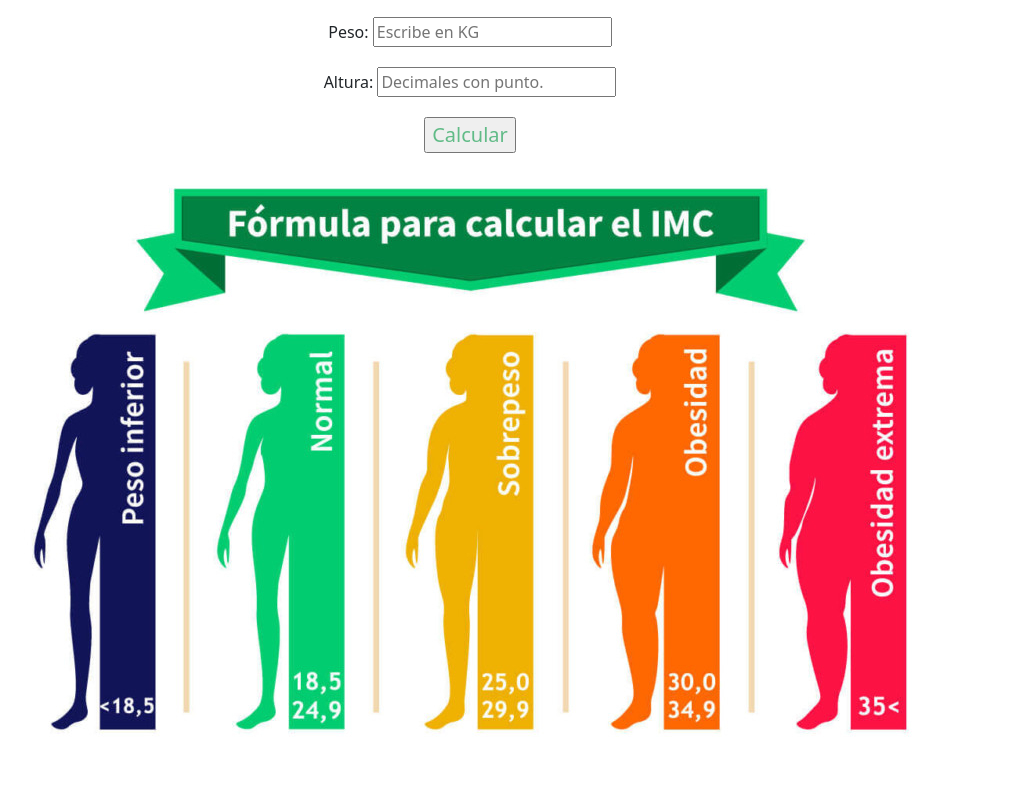
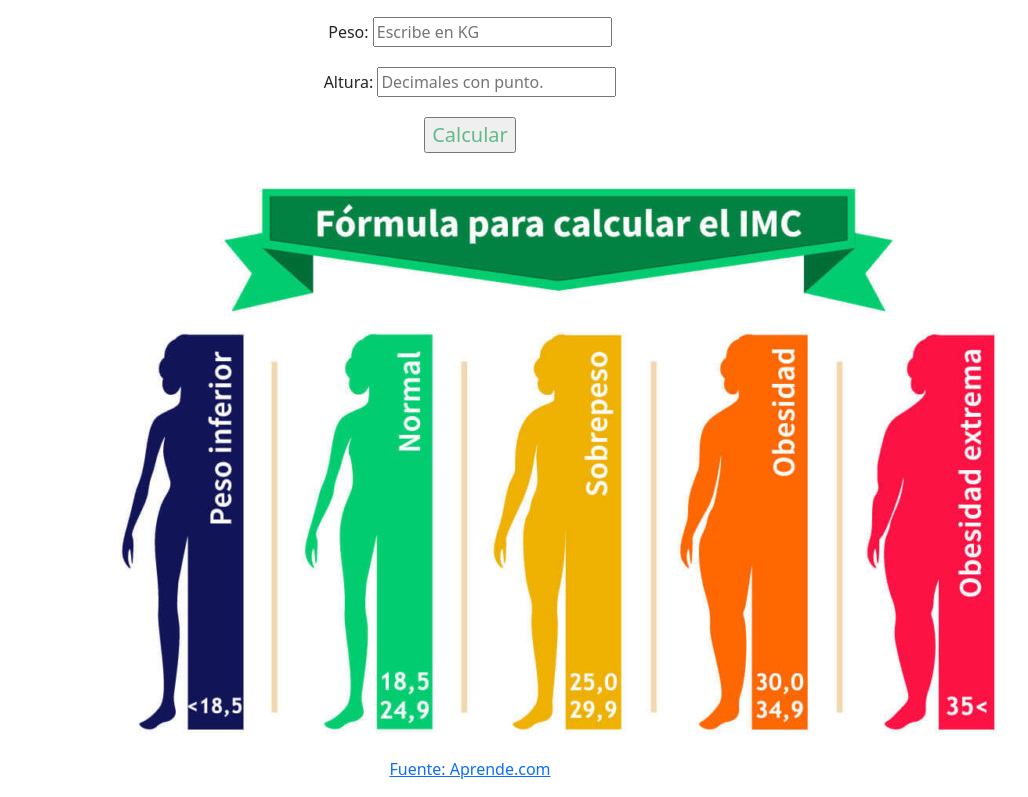
Before and after one commit to Elizabeth-pg/CalculadoraIMC, a plain HTML site: page index.html in a window 1280 px wide. Shown: the part 59-856 px from the top of the page, without its empty margins (170-1198 px from the left). Before the commit the page ends 816 px from the top, so only its background shows below. Drawn offline with nearby package versions, Linux system fonts and the light colour scheme.

Commit message:
cambipo enlace

```diff
--- a/index.html
+++ b/index.html
@@ -41,6 +41,7 @@
       </div>
       <div class="col">
         <img src="imagenes/imc.jpg"/>      </div>
+        <p><a href="https://aprende.com/blog/bienestar/nutricion/aprende-a-calcular-tu-imc-y-peso-saludable/">Fuente: Aprende.com</a></p>
       <div class="col">
 
       </div>
```
